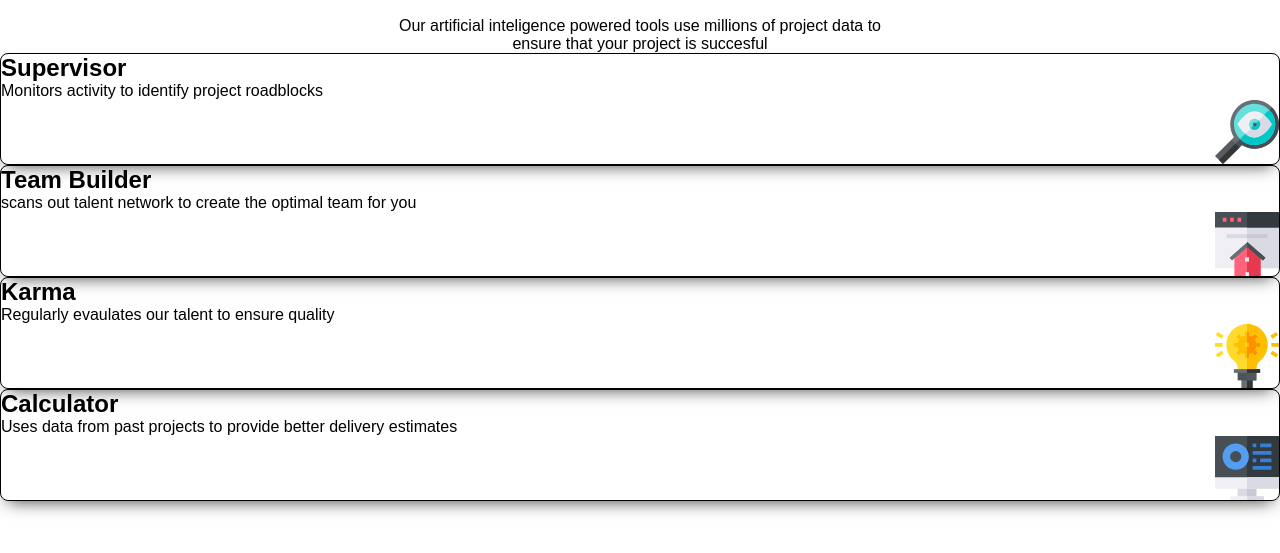
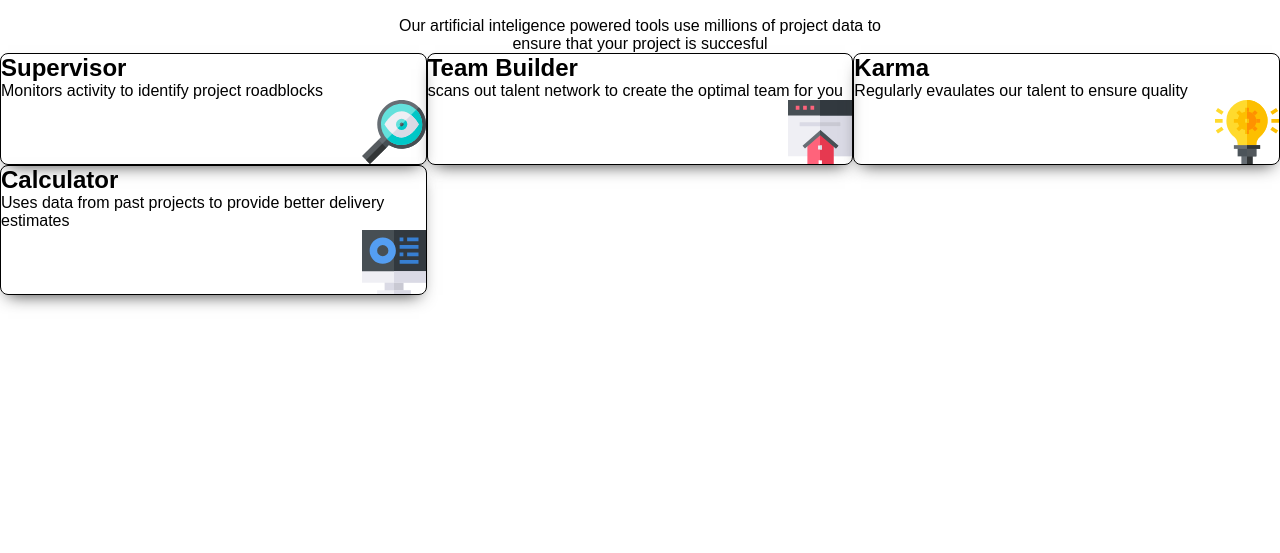
Before and after one commit to csoki1234567/0306, a plain HTML site: page index.html in a window 1280 px wide. Shown: the part 177-730 px from the top of the page. Drawn offline with Linux system fonts and the light colour scheme.

Commit message:
jolvan teso

```diff
--- a/index.css
+++ b/index.css
@@ -27,3 +27,11 @@ header p:first-of-type{
 .card img{
     margin-left: auto;
 }
+.wrapper{
+    display: grid;
+}
+@media screen and (min-width : 800px) {
+    .wrapper{
+        grid-template-columns: 1fr 1fr 1fr;
+    }
+}
```
